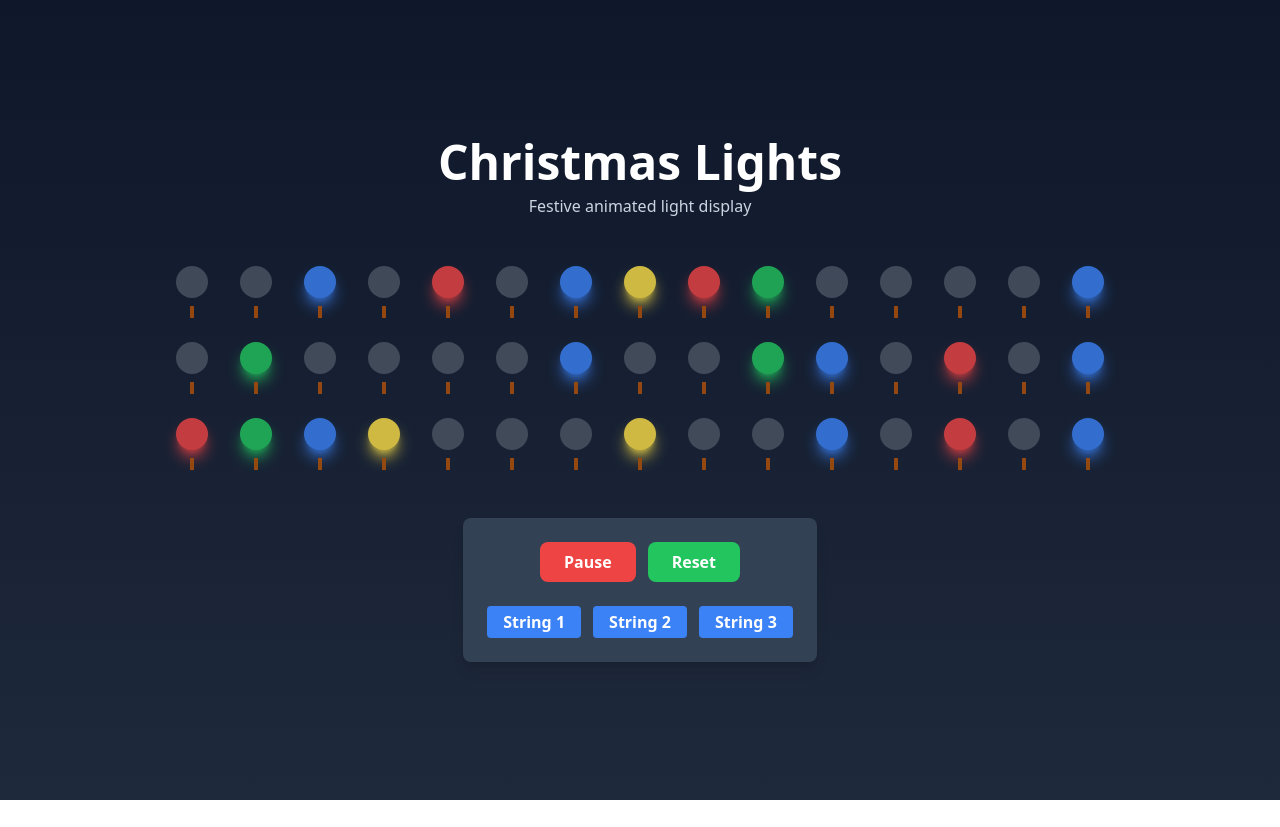
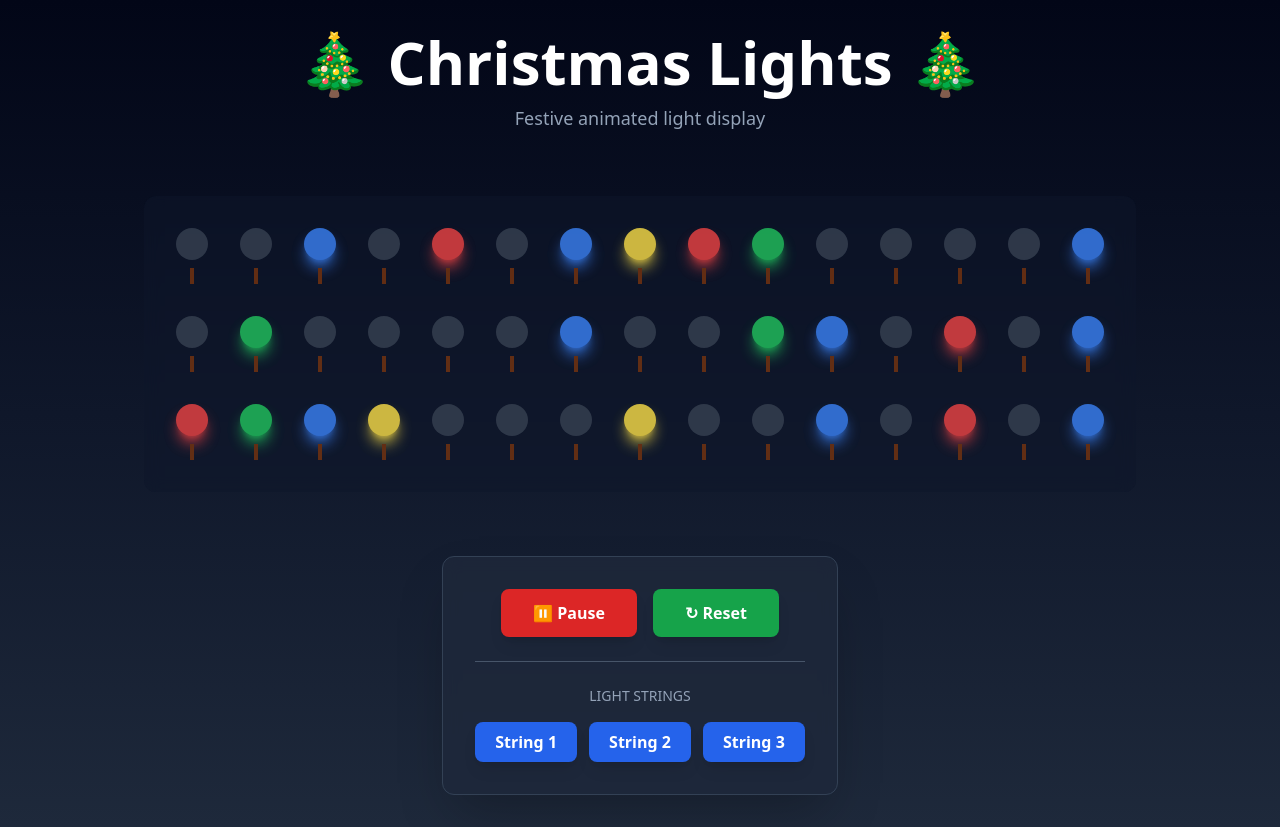
Before and after one commit to ecrent/app-ideas-showcase, a React (Vite) app in the folder apps/04-christmas-lights/: page / in a window 1280 px wide. Before the commit the page ends 800 px from the top, so only its background shows below. Built offline with nearby package versions, Linux system fonts and the light colour scheme.

Commit message:
polish ui with improved styling and visual hierarchy

```diff
--- a/apps/04-christmas-lights/src/App.tsx
+++ b/apps/04-christmas-lights/src/App.tsx
@@ -28,10 +28,10 @@ function Light({ color, isLit }: { color: LightColor; isLit: boolean }) {
     <div className="flex flex-col items-center gap-2">
       <div
         className={`w-8 h-8 rounded-full transition-all duration-200 ${
-          isLit ? colorClasses[color] : 'bg-gray-600 shadow-none'
+          isLit ? colorClasses[color] : 'bg-gray-700 shadow-none'
         }`}
       />
-      <div className="w-1 h-3 bg-amber-700" />
+      <div className="w-1 h-4 bg-amber-900" />
     </div>
   )
 }
@@ -130,11 +130,13 @@ export default function App() {
   }
 
   return (
-    <div className="min-h-screen bg-gradient-to-b from-slate-900 to-slate-800 flex flex-col items-center justify-center p-8">
-      <h1 className="text-5xl font-bold text-white mb-2">Christmas Lights</h1>
-      <p className="text-slate-300 mb-12">Festive animated light display</p>
+    <div className="min-h-screen bg-gradient-to-b from-slate-950 via-slate-900 to-slate-800 flex flex-col items-center justify-center p-8">
+      <div className="text-center mb-16">
+        <h1 className="text-6xl font-bold text-white mb-3">🎄 Christmas Lights 🎄</h1>
+        <p className="text-slate-400 text-lg">Festive animated light display</p>
+      </div>
 
-      <div className="flex flex-col gap-6 mb-12">
+      <div className="flex flex-col gap-8 mb-16 bg-slate-900/50 p-8 rounded-xl backdrop-blur">
         {lightStrings.map((lightString) => (
           <LightStringDisplay
             key={lightString.id}
@@ -144,31 +146,33 @@ export default function App() {
         ))}
       </div>
 
-      <div className="flex flex-col gap-6 bg-slate-700 p-6 rounded-lg shadow-lg">
-        <div className="flex flex-wrap gap-3 justify-center">
+      <div className="flex flex-col gap-6 bg-slate-800/80 p-8 rounded-xl shadow-2xl backdrop-blur border border-slate-700">
+        <div className="flex flex-wrap gap-4 justify-center">
           <button
             onClick={toggleAnimation}
-            className="px-6 py-2 bg-red-500 hover:bg-red-600 text-white font-semibold rounded-lg transition-colors"
+            className="px-8 py-3 bg-red-600 hover:bg-red-500 text-white font-bold rounded-lg transition-colors shadow-lg hover:shadow-red-500/50 hover:shadow-xl"
           >
-            {isAnimating ? 'Pause' : 'Play'}
+            {isAnimating ? '⏸ Pause' : '▶ Play'}
           </button>
           <button
             onClick={reset}
-            className="px-6 py-2 bg-green-500 hover:bg-green-600 text-white font-semibold rounded-lg transition-colors"
+            className="px-8 py-3 bg-green-600 hover:bg-green-500 text-white font-bold rounded-lg transition-colors shadow-lg hover:shadow-green-500/50 hover:shadow-xl"
           >
-            Reset
+            ↻ Reset
           </button>
         </div>
 
+        <div className="border-t border-slate-600 pt-6">
+          <p className="text-slate-400 text-sm mb-4 text-center font-medium">LIGHT STRINGS</p>
           <div className="flex flex-wrap gap-3 justify-center">
             {lightStrings.map((lightString) => (
               <button
                 key={lightString.id}
                 onClick={() => toggleString(lightString.id)}
-              className={`px-4 py-1 rounded font-semibold transition-colors ${
+                className={`px-5 py-2 rounded-lg font-semibold transition-all ${
                   lightString.isActive
-                  ? 'bg-blue-500 hover:bg-blue-600 text-white'
-                  : 'bg-gray-600 hover:bg-gray-700 text-gray-300'
+                    ? 'bg-blue-600 hover:bg-blue-500 text-white shadow-lg hover:shadow-blue-500/50'
+                    : 'bg-slate-700 hover:bg-slate-600 text-slate-300'
                 }`}
               >
                 String {lightString.id + 1}
@@ -177,5 +181,6 @@ export default function App() {
           </div>
         </div>
       </div>
+    </div>
   )
 }
```
Also changed, not shown: 1 other file (tests, documents, lock files or other folders). Lines whose indentation alone changed are shown as unchanged.
